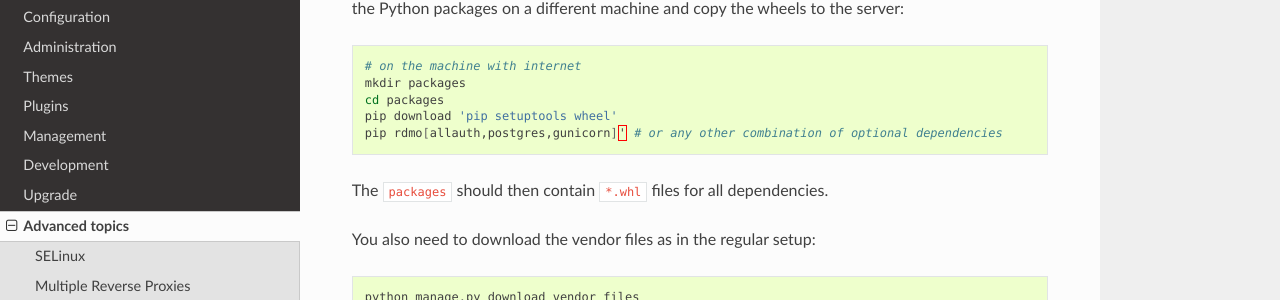
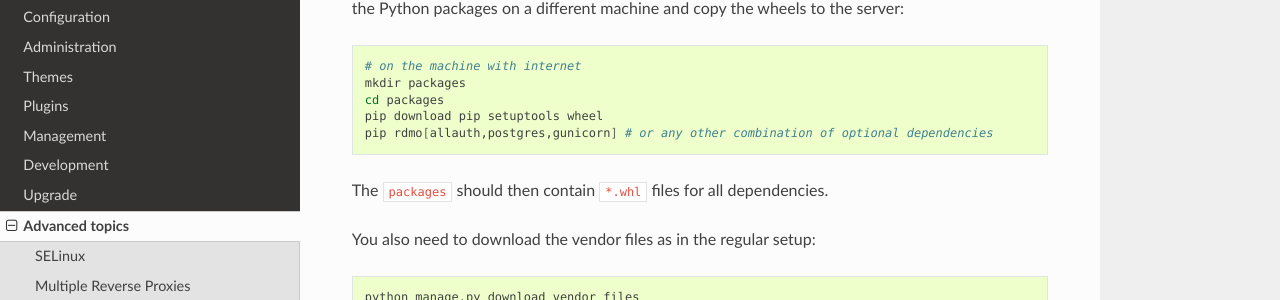
Before and after one commit to rdmorganiser/rdmo-docs, a Sphinx documentation site: the page built from docs/advanced/index.md, in a window 1280 px wide and 900 px high, scrolled down 781 px. Shown: the part 187-487 px from the top of the window. Built offline with Sphinx 7.4.7 and the Read the Docs theme 2.0.0, drawn with Linux system fonts in a browser that asks for light colours.

Commit message:
Fix typos

````diff
--- a/docs/advanced/index.md
+++ b/docs/advanced/index.md
@@ -39,8 +39,8 @@ In order to install RDMO on a server without (outgoing) internet connection, you
 # on the machine with internet
 mkdir packages
 cd packages
-pip download 'pip setuptools wheel'
-pip rdmo[allauth,postgres,gunicorn]' # or any other combination of optional dependencies
+pip download pip setuptools wheel
+pip rdmo[allauth,postgres,gunicorn] # or any other combination of optional dependencies
 ```
 
 The `packages` should then contain `*.whl` files for all dependencies.
````
